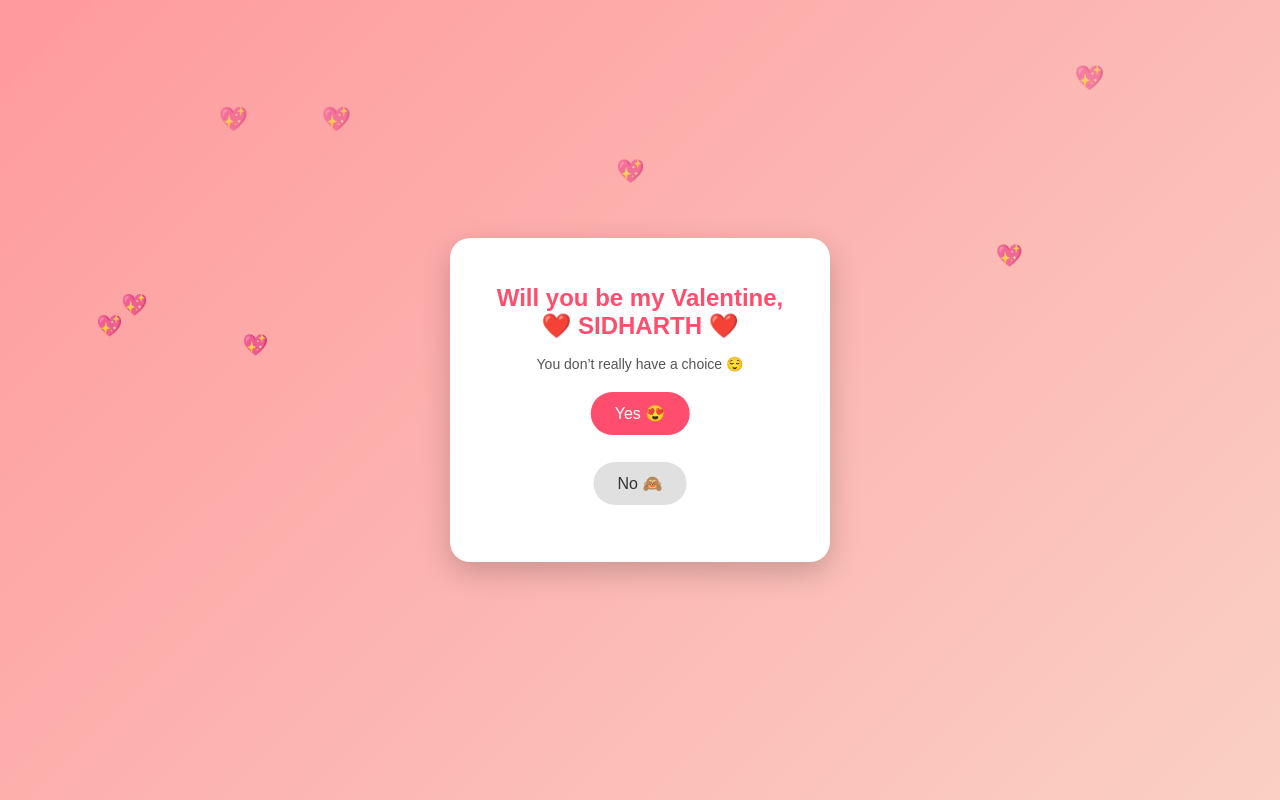
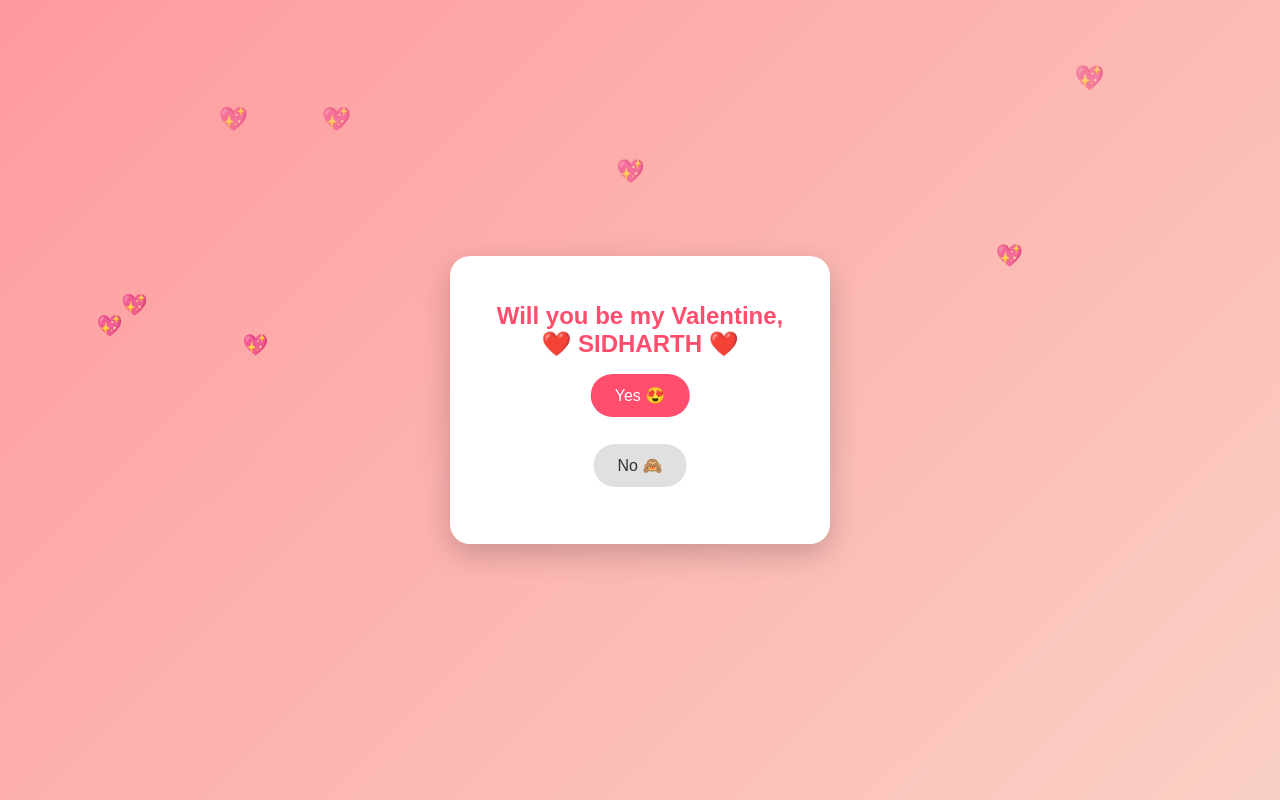
Before and after one commit to ShikhaSaini12/SPECIAL, a plain HTML site: page index.html in a window 1280 px wide. Drawn offline with Linux system fonts and the light colour scheme.

Commit message:
Update index.html

```diff
--- a/index.html
+++ b/index.html
@@ -119,8 +119,6 @@
   <!-- Proposal Screen -->
   <div class="container" id="proposal">
     <h1>Will you be my Valentine, <br>❤️ SIDHARTH ❤️</h1>
-    <p>You don’t really have a choice 😌</p>
-
     <div class="buttons">
       <button id="yesBtn">Yes 😍</button>
       <button id="noBtn">No 🙈</button>
```
